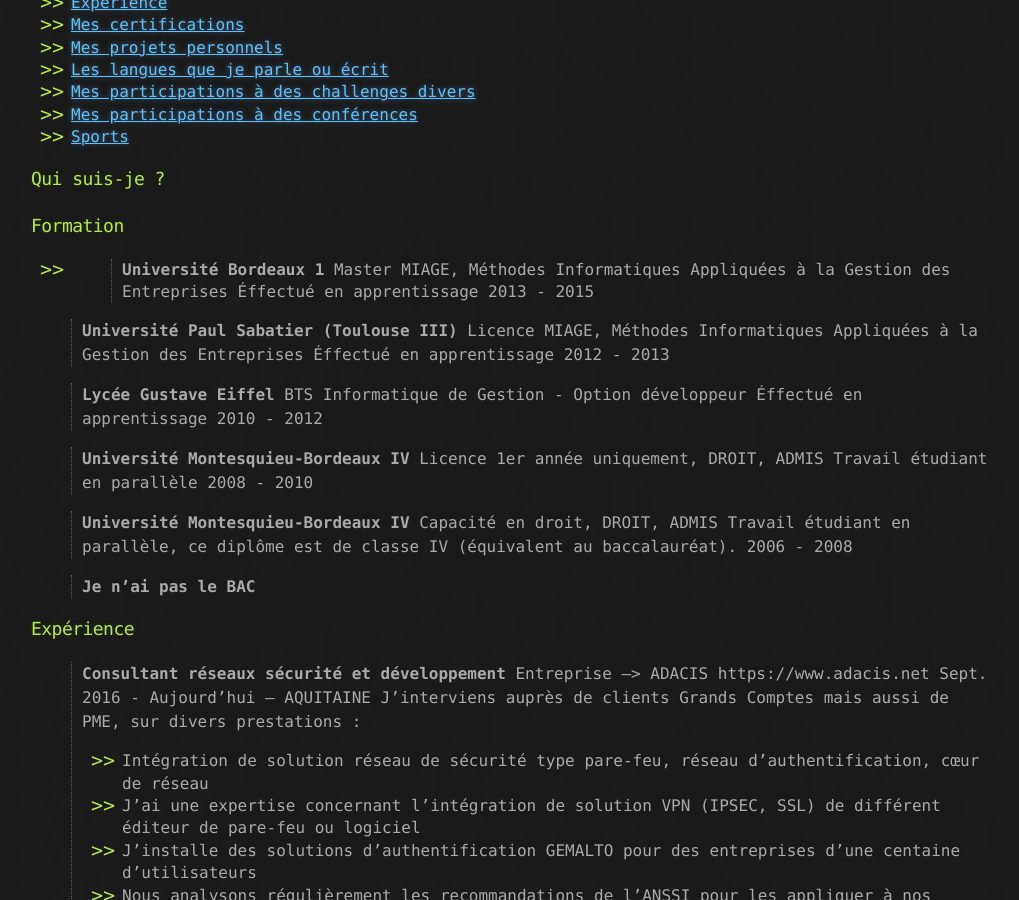
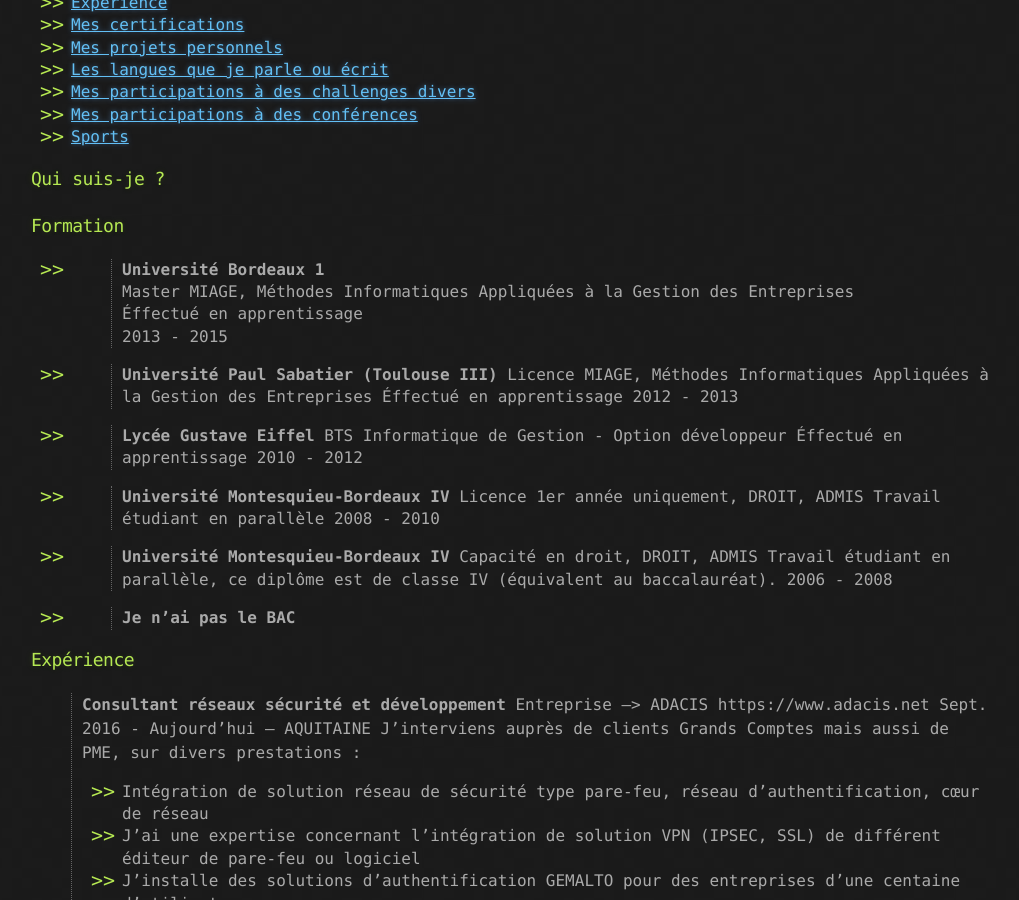
Before and after one commit to baimard/baimard.github.io, a Jekyll site: the page built from index.md, in a window 1280 px wide and 900 px high, scrolled down 317 px. Shown: the whole window, without its empty margins (109-1128 px from the left). Built offline with Jekyll 4.4.1, drawn with Linux system fonts in a browser that asks for light colours; our own code applies the rules of GitHub Pages for plain Markdown files.

Commit message:
one more 2

```diff
--- a/index.md
+++ b/index.md
@@ -20,32 +20,32 @@ layout: default
 <span id="Formation"></span>
 ### Formation
 
-*   > **Université Bordeaux 1**
-> Master MIAGE, Méthodes Informatiques Appliquées à la Gestion des Entreprises
-> Éffectué en apprentissage
+*   > **Université Bordeaux 1** <br/>
+> Master MIAGE, Méthodes Informatiques Appliquées à la Gestion des Entreprises <br/>
+> Éffectué en apprentissage <br/>
 > 2013 - 2015
 
-> **Université Paul Sabatier (Toulouse III)**
+*   > **Université Paul Sabatier (Toulouse III)**
 > Licence MIAGE, Méthodes Informatiques Appliquées à la Gestion des Entreprises
 > Éffectué en apprentissage
 > 2012 - 2013
 
-> **Lycée Gustave Eiffel**
+*   > **Lycée Gustave Eiffel**
 > BTS Informatique de Gestion - Option développeur
 > Éffectué en apprentissage
 > 2010 - 2012
 
-> **Université Montesquieu-Bordeaux IV**
+*   > **Université Montesquieu-Bordeaux IV**
 > Licence 1er année uniquement, DROIT, ADMIS
 > Travail étudiant en parallèle
 > 2008 - 2010
 
-> **Université Montesquieu-Bordeaux IV**
+*   > **Université Montesquieu-Bordeaux IV**
 > Capacité en droit, DROIT, ADMIS
 > Travail étudiant en parallèle, ce diplôme est de classe IV (équivalent au baccalauréat).
 > 2006 - 2008
 
-> **Je n'ai pas le BAC**
+*   > **Je n'ai pas le BAC**
 
 <span id="experience"></span>
 ### Expérience
```
